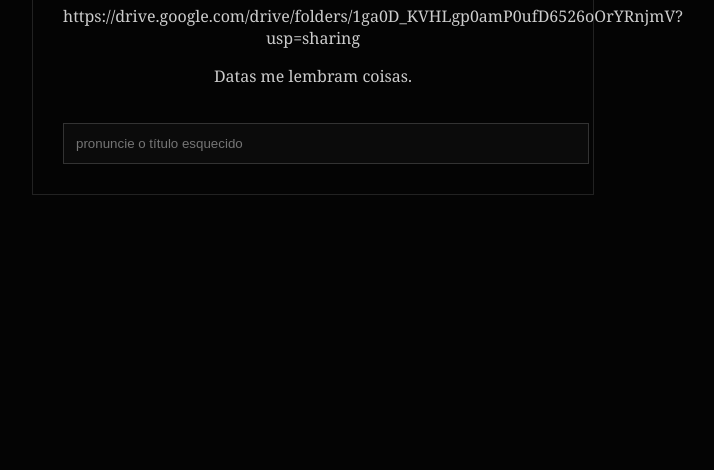
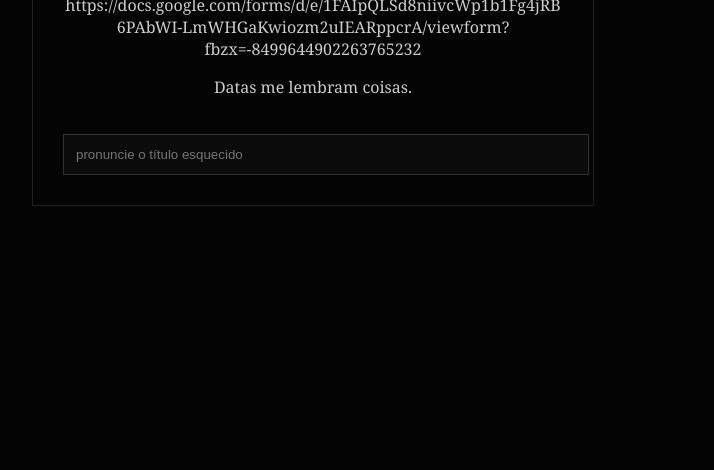
Before and after one commit to Joaoprdg/rpgwiki, a plain HTML site: page segredo-condicional.html in a window 1280 px wide. Shown: the part 386-856 px from the top of the page, without its empty margins (327-1041 px from the left). Drawn offline with Linux system fonts and the light colour scheme.

Commit message:
mudançasfinal

```diff
--- a/segredo-condicional.html
+++ b/segredo-condicional.html
@@ -23,7 +23,13 @@ body {
   max-width:500px;
   width:100%;
   border:1px solid #222;
+
+  /* 🔧 correção de overflow no mobile */
+  overflow-wrap: break-word;
+  word-wrap: break-word;
+  word-break: break-word;
 }
+
 
 input {
   width:100%;
@@ -68,8 +74,8 @@ const portal = document.getElementById("portal");
 
 function textoHora(){
   const h = new Date().getHours();
-  if(h < 12) return "https://drive.google.com/drive/u/3/folders/1S4n538AABxb5Sn5R76IV_5_PntA8NbiT";
-  return "https://drive.google.com/drive/folders/1ga0D_KVHLgp0amP0ufD6526oOrYRnjmV?usp=sharing";
+  if(h < 12) return "https://docs.google.com/forms/d/e/1FAIpQLSct7bkjgBhgM5CCj1jmAAtI92UgVeHyz_ARVBox5YhTil15Mw/viewform";
+  return "https://docs.google.com/forms/d/e/1FAIpQLSd8niivcWp1b1Fg4jRB6PAbWI-LmWHGaKwiozm2uIEARppcrA/viewform?fbzx=-8499644902263765232";
 }
 
 msg.innerText = textoHora();
```
Also changed, not shown: segredo-dragon.html (+10 -5 lines).
